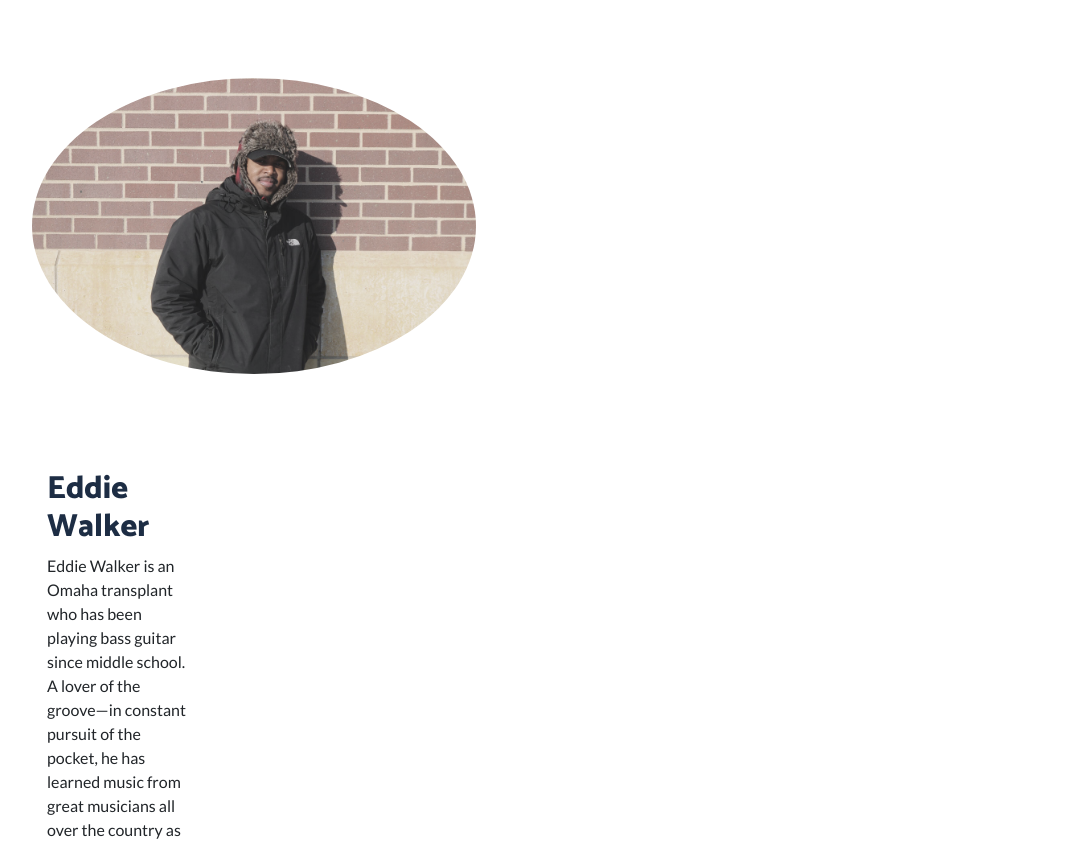
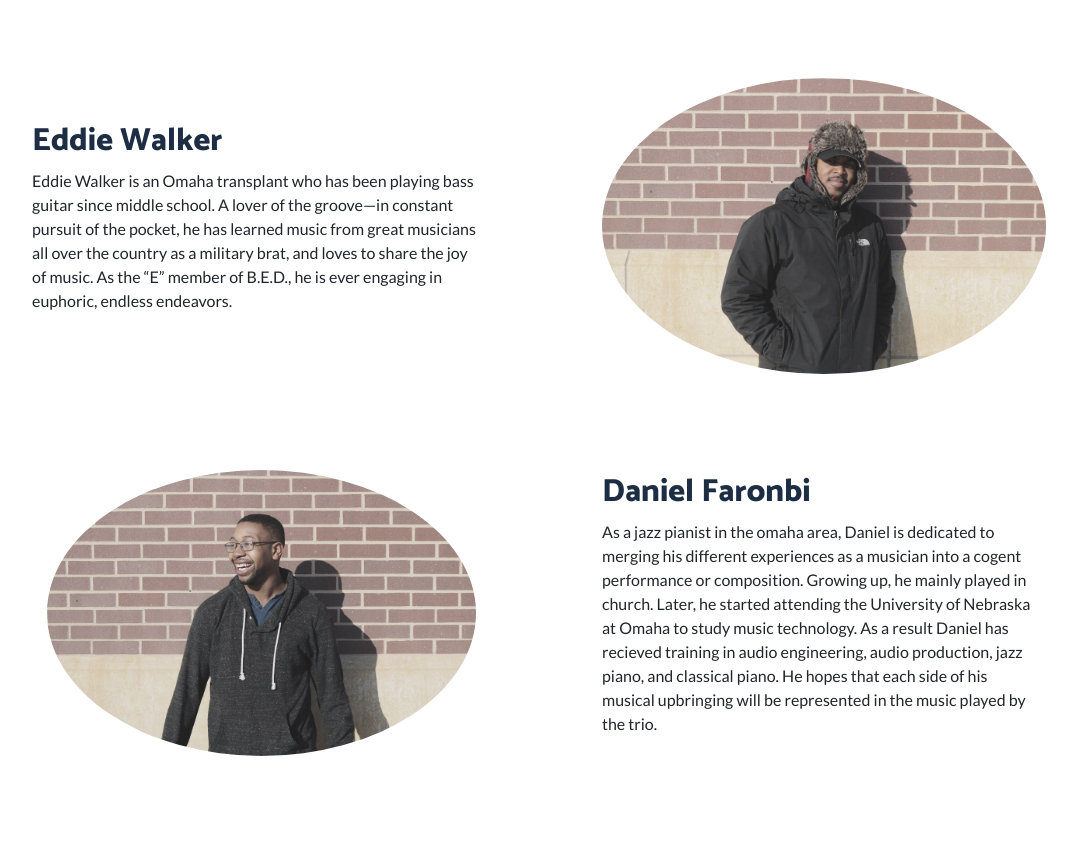
Before and after one commit to bedtrio/Website, a website: page index.html in a window 1280 px wide. Shown: the part 1235-2081 px from the top of the page, without its empty margins (101-1178 px from the left). Drawn offline with Linux system fonts and the light colour scheme.

Commit message:
switch again

```diff
--- a/index.html
+++ b/index.html
@@ -80,12 +80,7 @@
 
     <div class="container">
       <div class="row align-items-center">
-         <div class="col-lg-6 order-lg-2">
-          <div class="p-5">
-            <img class="img-fluid rounded-circle warp" src="img/Eddie.jpg" alt="Eddie Picture">
-          </div
-          </div>
-        <div class="col-lg-6 order-lg-1">
+        <div class="col-lg-6">
           <div class="p-5">
             <h2 class="display-5" style="color:#1D2D44">Eddie Walker</h2>
             <p>Eddie Walker is an Omaha transplant who has been playing bass guitar since middle school.
@@ -94,11 +89,21 @@
             As the “E” member of B.E.D., he is ever engaging in euphoric, endless endeavors.</p>
           </div>
         </div>
+        <div class="col-lg-6">
+          <div class="p-5">
+            <img class="img-fluid rounded-circle warp" src="img/Eddie.jpg" alt="Eddie Picture">
+          </div
+         </div>
       </div>
     </div>
 
       <div class="container">
       <div class="row align-items-center">
+      <div class="col-lg-6">
+          <div class="p-5">
+            <img class="img-fluid rounded-circle warp" src="img/Daniel.jpg" alt="Daniel Picture">
+          </div>
+        </div>
         <div class="col-lg-6">
           <div class="p-5">
             <h2 class="display-5" style="color:#1D2D44">Daniel Faronbi</h2>
@@ -106,11 +111,6 @@
             Growing up, he mainly played in church. Later, he started attending the University of Nebraska at Omaha to study music technology. As a result Daniel has recieved
             training in audio engineering, audio production, jazz piano, and classical piano. He hopes that each side of his musical upbringing will be represented in the music played by the trio.
             </p>
-          </div>
-        </div>
-        <div class="col-lg-6">
-          <div class="p-5">
-            <img class="img-fluid rounded-circle warp" src="img/Daniel.jpg" alt="Daniel Picture">
           </div>
         </div>
       </div>
```
